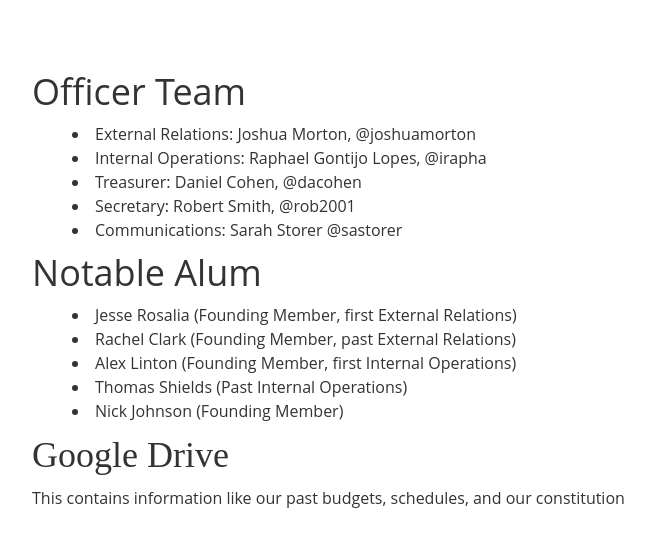
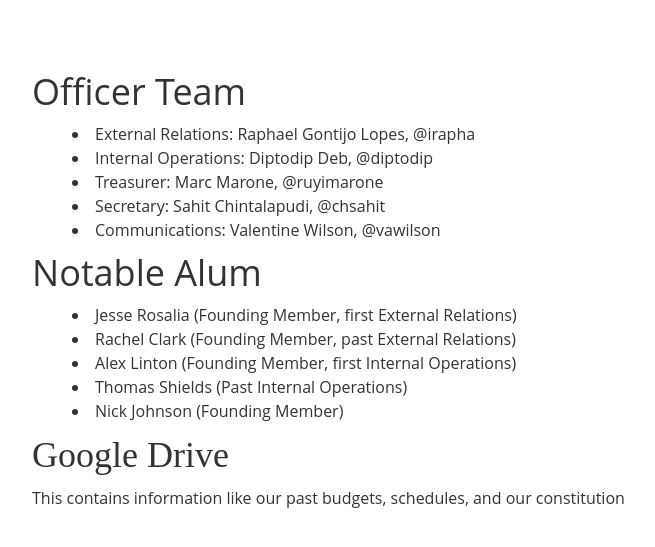
Before and after one commit to gtagency/gtagency.github.com, a Jekyll site: the page built from resources.md, in a window 1280 px wide and 900 px high, cut to the strip 311-858 px from the top of the window. Shown: the whole strip, without its empty margins (224-879 px from the left). Built offline with Jekyll 4.4.1, drawn with Linux system fonts in a browser that asks for light colours; nearby versions of some CDN libraries; some web fonts are replaced.

Commit message:
Update to new officers

```diff
--- a/resources.md
+++ b/resources.md
@@ -7,11 +7,11 @@
 
 ## Officer Team
 
- - External Relations: Joshua Morton, @joshuamorton
- - Internal Operations: Raphael Gontijo Lopes, @irapha
- - Treasurer: Daniel Cohen, @dacohen
- - Secretary: Robert Smith, @rob2001
- - Communications: Sarah Storer @sastorer
+ - External Relations: Raphael Gontijo Lopes, @irapha
+ - Internal Operations: Diptodip Deb, @diptodip
+ - Treasurer: Marc Marone, @ruyimarone
+ - Secretary: Sahit Chintalapudi, @chsahit
+ - Communications: Valentine Wilson, @vawilson
 
 ## Notable Alum
 
```
